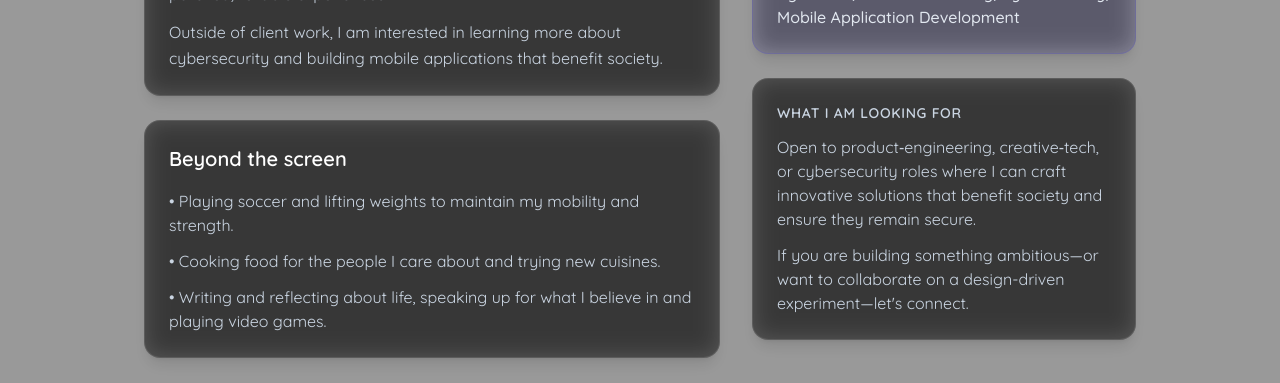
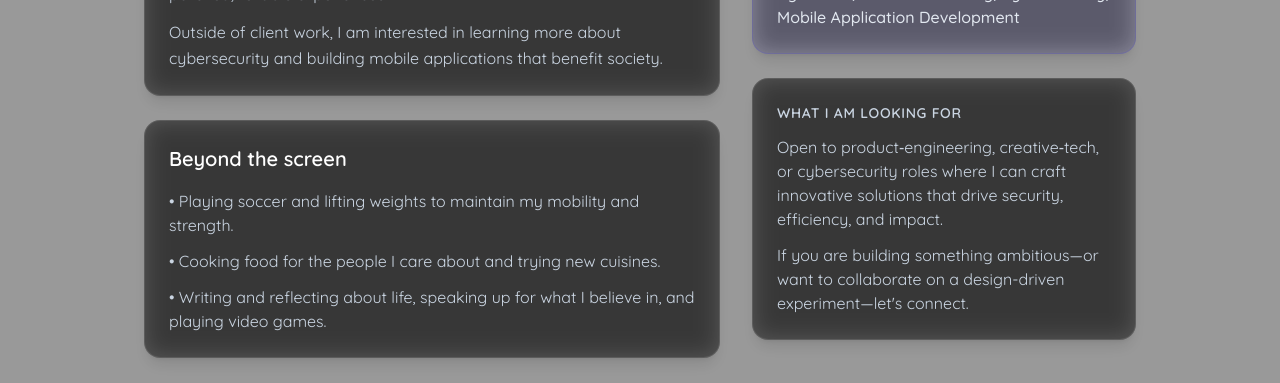
Before and after one commit to haarisyahya/Portfolio-Website, a Next.js app in the folder resume-site/: page / in a window 1280 px wide. Shown: the part 1420-1803 px from the top of the page. Built offline with nearby package versions, Linux system fonts and the light colour scheme.

Commit message:
grammatical fixes

```diff
--- a/resume-site/src/app/components/about.tsx
+++ b/resume-site/src/app/components/about.tsx
@@ -32,7 +32,7 @@ export default function About() {
             <ul className="mt-4 space-y-3 text-slate-300">
               <li>• Playing soccer and lifting weights to maintain my mobility and strength.</li>
               <li>• Cooking food for the people I care about and trying new cuisines.</li>
-              <li>• Writing and reflecting about life, speaking up for what I believe in and playing video games.</li>
+              <li>• Writing and reflecting about life, speaking up for what I believe in, and playing video games.</li>
             </ul>
           </div>
         </div>
@@ -60,7 +60,7 @@ export default function About() {
           <div className="rounded-2xl border border-white/10 bg-black/40 p-6 backdrop-blur-md shadow-lg">
             <h4 className="text-sm font-semibold uppercase tracking-wider text-slate-300">What I am looking for</h4>
             <p className="mt-3 text-slate-300">
-             Open to product‑engineering, creative‑tech, or cybersecurity roles where I can craft innovative solutions that benefit society and ensure they remain secure.
+             Open to product‑engineering, creative‑tech, or cybersecurity roles where I can craft innovative solutions that drive security, efficiency, and impact.
             </p>
             <p className="mt-3 text-slate-300">
               If you are building something ambitious—or want to collaborate on a design-driven experiment—let&apos;s connect.
```
